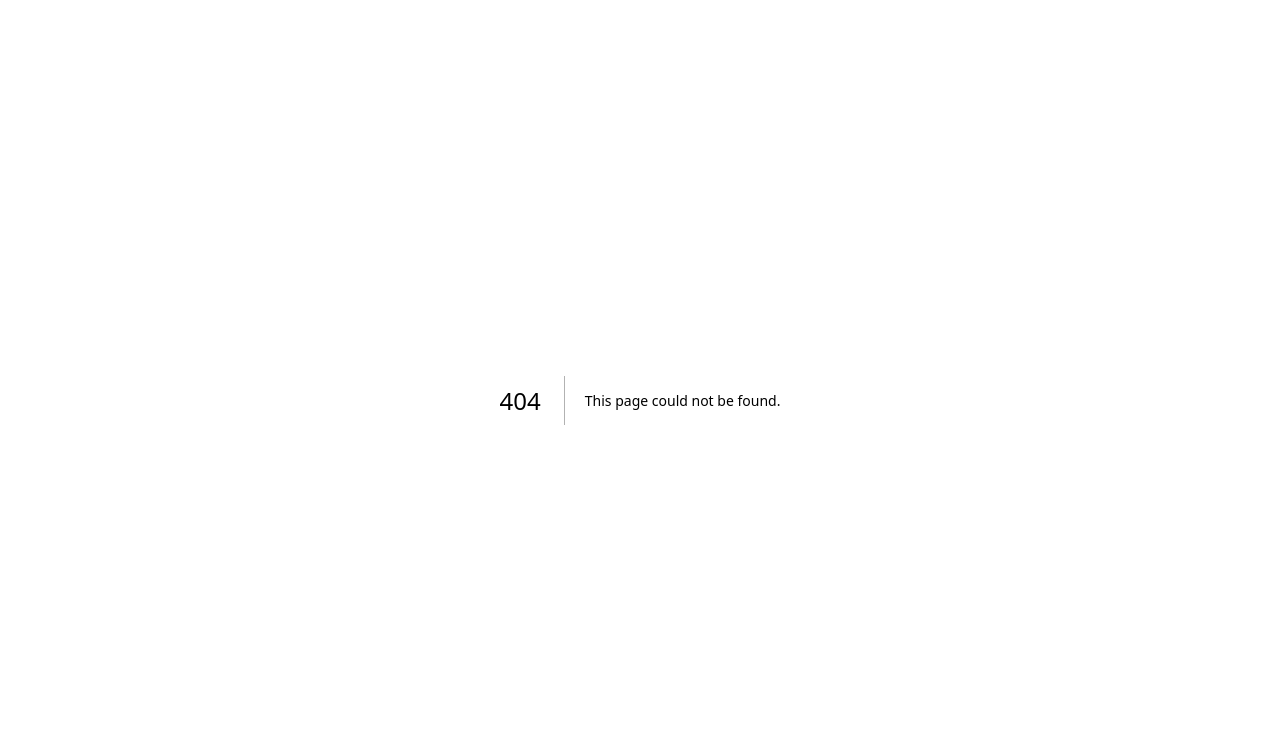
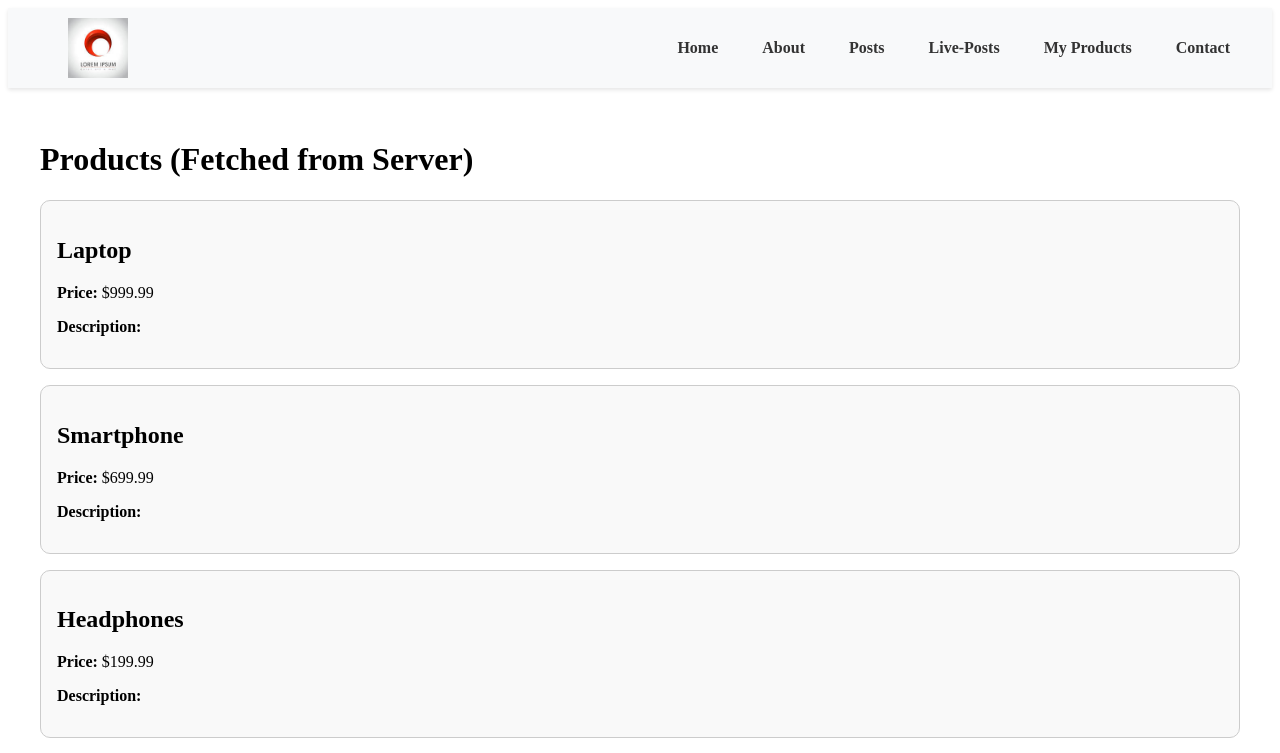
Before and after one commit to Bikramjeet1998/nextjs_journey, a Next.js app: page /products in a window 1280 px wide. Before the commit this address had no page. Shown: the top 753 px of the page. Built offline with nearby package versions, Linux system fonts and the light colour scheme.

Commit message:
products pages added and showing successfuly

```diff
--- a/components/navbar.js
+++ b/components/navbar.js
@@ -27,6 +27,7 @@ export default function Navbar() {
         <li><Link className={styles.link} href="/about">About</Link></li>
         <li><Link className={styles.link} href="/posts">Posts</Link></li>
         <li><Link className={styles.link} href="/live-users">Live-Posts</Link></li>
+        <li><Link className={styles.link} href="/products">My Products</Link></li>
         <li><Link className={styles.link} href="/contact">Contact</Link></li>
       </ul>
     </nav>
--- a/pages/api/hello.js
+++ /dev/null
@@ -1,5 +0,0 @@
-// Next.js API route support: https://nextjs.org/docs/api-routes/introduction
-
-export default function handler(req, res) {
-  res.status(200).json({ name: "John Doe" });
-}
--- /dev/null
+++ b/pages/api/products.js
@@ -0,0 +1,14 @@
+export default function handler(req, res) {
+    const products = [
+        { id: 1, name: "Laptop", price: 999.99, category: "Electronics" },
+        { id: 2, name: "Smartphone", price: 699.99, category: "Electronics" },
+        { id: 3, name: "Headphones", price: 199.99, category: "Accessories" },
+        { id: 4, name: "Desk Chair", price: 149.99, category: "Furniture" },
+        { id: 5, name: "Monitor", price: 249.99, category: "Electronics" },
+        { id: 6, name: "Keyboard", price: 49.99, category: "Accessories" },
+        { id: 7, name: "Mouse", price: 29.99, category: "Accessories" },
+        { id: 8, name: "Backpack", price: 89.99, category: "Travel" },
+    ];
+
+    res.status(200).json(products);
+}
--- /dev/null
+++ b/pages/api/users.js
@@ -0,0 +1,12 @@
+// Next.js API route support: https://nextjs.org/docs/api-routes/introduction
+
+export default function handler(req, res) {
+  const users = [
+    { id: 1, name: 'Bikramjeet Singh', email: 'Bikram@example.com', website: 'Bikram@example.com' },
+    { id: 2, name: 'Navkiran Singh', email: 'Navkiran@example.com', website: 'Navkiran@example.com' },
+    { id: 3, name: 'Jasmail Singh', email: 'Jasmail@example.com', website: 'Jasmail@example.com' },
+    { id: 3, name: 'Amanpreet Singh', email: 'Amanpreet@example.com', website: 'Amanpreet@example.com' },
+  ];
+
+  res.status(200).json(users);
+}
--- /dev/null
+++ b/pages/products.js
@@ -0,0 +1,38 @@
+import Navbar from "@/components/navbar";
+import Footer from "@/components/footer";
+
+
+export async function getServerSideProps() {
+    const res = await fetch('http://localhost:3000/api/products');
+    const products = await res.json();
+
+    return {
+      props: { products },
+    };
+  }
+
+  export default function Products({ products }) {
+    return (
+         <div>
+            <div><Navbar/></div>
+            <div style={{ padding: '2rem' }}>
+      <h1>Products (Fetched from Server)</h1>
+      {products.map(product => (
+        <div key={product.id} style={{
+          border: '1px solid #ccc',
+          padding: '1rem',
+          borderRadius: '10px',
+          marginBottom: '1rem',
+          backgroundColor: '#f9f9f9'
+        }}>
+          <h2>{product.name}</h2>
+          <p><strong>Price:</strong> ${product.price}</p>
+          <p><strong>Description:</strong> {product.description}</p>
+        </div>
+      ))}
+    </div>
+
+       <Footer/>
+      </div>
+    );
+  }
```
Also changed, not shown: pages/live-users.js (+10 -7 lines).
